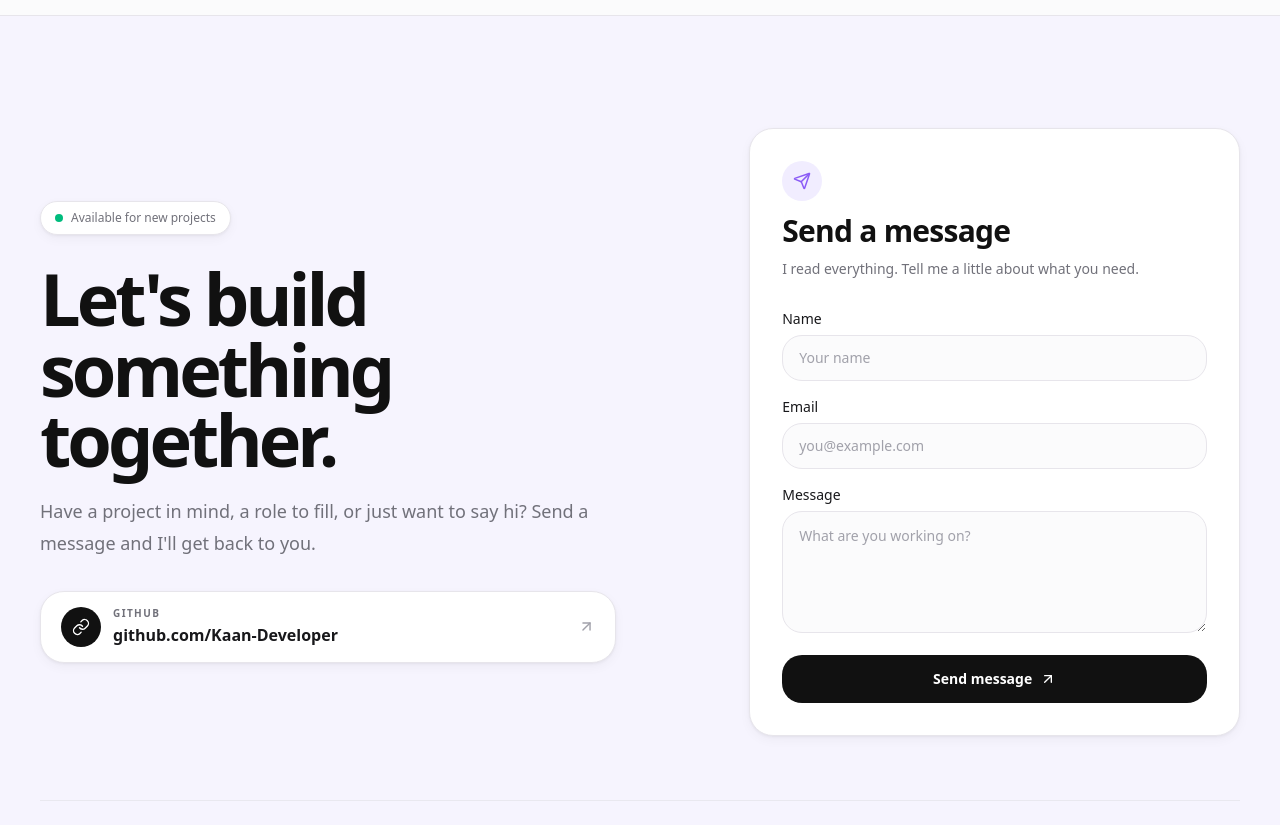
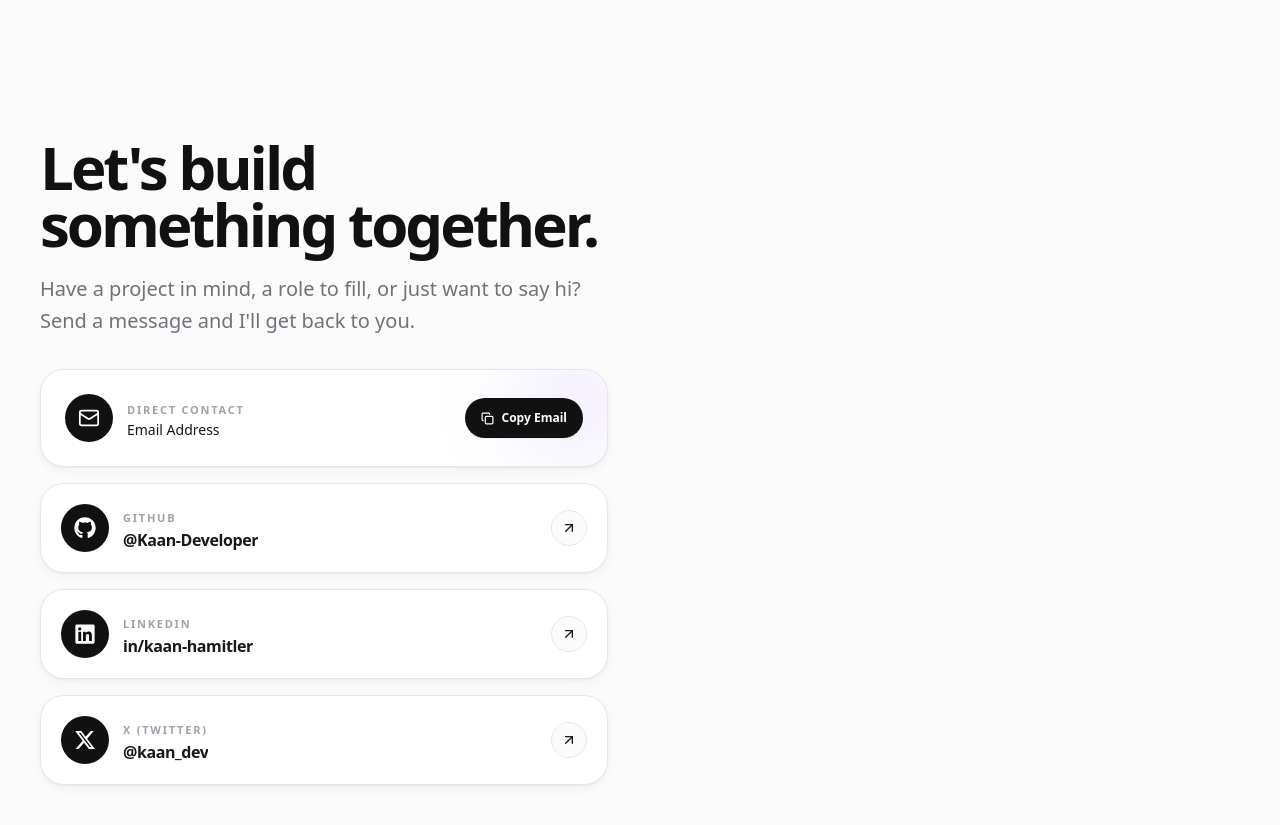
Before and after one commit to Kaan-Developer/Portfolio, a React (Vite) app: page / in a window 1280 px wide. Shown: the part 2580-3405 px from the top of the page. Built offline with nearby package versions, Linux system fonts and the light colour scheme; no server answers.

Commit message:
Add contact/social media

```diff
--- a/src/components/sections/About.tsx
+++ b/src/components/sections/About.tsx
@@ -90,7 +90,7 @@ const About = () => {
         </div>
       </div>
 
-<div className="hidden min-h-[500px] w-full md:block">
+<div className="hidden min-h-[100vh] w-full md:block">
   <RobotCanvas sceneId={2} />
 </div>
     </section>
--- a/src/components/sections/Contact.tsx
+++ b/src/components/sections/Contact.tsx
@@ -1,245 +1,100 @@
-import {
-  ArrowUpRight,
-  Mail,
-  Send,
-  Link as LinkIcon,
-} from "lucide-react";
+import { ArrowUpRight, Copy, Mail } from "lucide-react";
+import { FaGithub, FaLinkedin } from "react-icons/fa6";
 
-import { site } from "../../data/site";
-import { useContactForm } from "../../hooks/useContactForm";
+import { site, socialLinks } from "../../data/site";
+
+import Button from "../ui/Button";
 
 const Contact = () => {
-  const { status, handleSubmit } = useContactForm();
   const { contact } = site;
-  const { form } = contact;
-
-  // Gerçek bilgiler girilene kadar örnek bağlantıları gizle.
-  const visibleLinks = contact.links.filter(
-    (link) =>
-      !link.value.includes("your@email.com") &&
-      !link.value.includes("your-handle") &&
-      link.href !== "https://www.linkedin.com/",
-  );
 
   return (
     <section
       id="contact"
-      className="relative overflow-hidden border-t border-border bg-primary-light/50 px-6 py-20 md:px-10 md:py-28"
+      className="grid grid-cols-1 lg:grid-cols-2 gap-10 lg:gap-16 relative
+       overflow-hidden
+       px-6 py-20 md:px-10 md:py-28"
     >
-      <div className="mx-auto grid max-w-7xl gap-12 lg:grid-cols-[1fr_0.78fr] lg:items-center lg:gap-20">
-        {/* Intro and contact links */}
-        <div className="flex flex-col items-start">
-          <span className="mb-7 inline-flex items-center gap-2 rounded-full border border-border bg-white px-3.5 py-2 text-xs font-medium text-muted shadow-soft">
-            <span
-              className="size-2 rounded-full bg-emerald-500"
-              aria-hidden="true"
-            />
-            {contact.availability}
-          </span>
+      <div className="flex flex-col justify-center">
 
-          <h2 className="max-w-2xl text-balance text-4xl font-black leading-[0.98] tracking-[-0.055em] text-black sm:text-5xl md:text-6xl lg:text-7xl">
-            {contact.title}
-          </h2>
+        <h1 className="mt-3 max-w-xl text-balance text-4xl font-black leading-[0.95] tracking-[-0.05em] md:text-6xl">
+          {contact.title}
+        </h1>
 
-          <p className="mt-5 max-w-xl text-base leading-7 text-muted md:text-lg md:leading-8">
-            {contact.description}
-          </p>
+        <p className="mt-5 max-w-xl text-base leading-7 text-muted md:text-xl md:leading-8">
+          {contact.description}
+        </p>
 
-          <div className="mt-8 flex w-full max-w-xl flex-col gap-3">
-            {visibleLinks.map((link) => {
-                const Icon = link.label.toLowerCase() === "email"
-  ? Mail
-  : LinkIcon;
+        {/* Contact Info Boxes */}
+        <div className="mt-8 flex flex-col gap-4 max-w-xl">
+          {/* Email Box */}
+          <div className="group relative overflow-hidden rounded-3xl border border-border bg-white p-6 shadow-soft transition-all duration-300 hover:shadow-medium hover:border-border-strong">
+            {/* Ambient Background Glow */}
+            <div className="pointer-events-none absolute -right-8 -top-8 h-32 w-32 rounded-full bg-primary/10 blur-2xl transition-all duration-500 group-hover:scale-150 group-hover:bg-primary/15" />
 
-              const isExternal =
-                link.href.startsWith("https://");
+            <div className="relative flex items-center justify-between gap-4">
+              <div className="flex items-center gap-3.5">
+                <div className="flex h-12 w-12 items-center justify-center rounded-2xl bg-black text-white">
+                  <Mail size={22} strokeWidth={1.9} />
+                </div>
+                <div>
+                  <span className="text-[11px] font-semibold uppercase tracking-[0.16em] text-subtle">
+                    Direct Contact
+                  </span>
+                  <p className="text-sm font-medium text-ink">
+                    Email Address
+                  </p>
+                </div>
+              </div>
 
-              return (
-                <a
-                  key={link.label}
-                  href={link.href}
-                  target={isExternal ? "_blank" : undefined}
-                  rel={isExternal ? "noreferrer" : undefined}
-                  className="group flex min-h-[72px] items-center gap-3 rounded-2xl border border-border bg-white px-4 py-3 shadow-soft transition duration-200 hover:-translate-y-0.5 hover:border-primary/40 hover:shadow-medium sm:px-5"
-                >
-                  <span className="grid size-10 shrink-0 place-items-center rounded-full bg-black text-white transition-colors group-hover:bg-primary">
-                    <Icon
-                      size={18}
-                      strokeWidth={1.8}
-                      aria-hidden="true"
-                    />
-                  </span>
+              {/* Copy Email Tag / Badge - Pure Style, No Copy Logic */}
+              <div className="inline-flex items-center gap-2 rounded-full py-3 bg-black text-white hover:bg-ink rounded-full px-4 py-2 text-xs font-semibold text-ink shadow-2xs transition-all duration-200 select-none">
+                <Copy size={13} strokeWidth={2.2} />
+                <span>Copy Email</span>
+              </div>
+            </div>
+          </div>
+          {socialLinks.map((item) => {
+            const Icon = item.icon;
 
-                  <span className="min-w-0 flex-1">
-                    <span className="block text-[10px] font-semibold uppercase tracking-[0.14em] text-muted">
-                      {link.label}
-                    </span>
-
-                    <span className="mt-0.5 block truncate text-sm font-semibold text-ink sm:text-base">
-                      {link.value}
-                    </span>
-                  </span>
-
-                  <ArrowUpRight
-                    size={17}
-                    className="shrink-0 text-subtle transition-transform group-hover:-translate-y-0.5 group-hover:translate-x-0.5 group-hover:text-primary"
-                    aria-hidden="true"
-                  />
-                </a>
-              );
-            })}
+            return (
+               <a
+        key={item.name}
+        href={item.href}
+        target="_blank"
+        rel="noopener noreferrer"
+        className="group relative flex items-center justify-between overflow-hidden rounded-3xl border border-border bg-white p-5 shadow-soft transition-all duration-300 hover:-translate-y-0.5 hover:shadow-medium hover:border-black/30"
+      >
+        <div className="flex items-center gap-3.5 min-w-0">
+          <div className="flex h-12 w-12 shrink-0 items-center justify-center rounded-2xl bg-black text-white transition-transform duration-300 group-hover:scale-105">
+            <Icon size={22} />
+          </div>
+          <div className="min-w-0">
+            <span className="text-[11px] font-semibold uppercase tracking-[0.16em] text-subtle">
+              {item.name}
+            </span>
+            <p className="truncate text-base font-bold tracking-tight text-ink">
+              {item.username}
+            </p>
           </div>
         </div>
+        <div className="flex h-9 w-9 shrink-0 items-center justify-center rounded-full border border-border bg-bg text-ink transition-all duration-200 group-hover:border-black group-hover:bg-black group-hover:text-white">
+          <ArrowUpRight
+            size={16}
+            strokeWidth={2}
+            className="transition-transform duration-200 group-hover:translate-x-0.5 group-hover:-translate-y-0.5"
+          />
+        </div>
+      </a>
+            )
+          })}
 
-        {/* Contact form */}
-        <div className="rounded-3xl border border-border bg-white p-5 shadow-soft sm:p-7 md:p-8">
-          <div className="mb-7">
-            <span className="mb-3 inline-flex size-10 items-center justify-center rounded-2xl bg-primary-light text-primary">
-              <Send size={18} aria-hidden="true" />
-            </span>
-
-            <h3 className="text-2xl font-bold tracking-tight text-black sm:text-3xl">
-              {form.title}
-            </h3>
-
-            <p className="mt-2 text-sm leading-6 text-muted">
-              {form.description}
-            </p>
-          </div>
-
-          <form
-            onSubmit={handleSubmit}
-            className="space-y-4"
-          >
-            <div>
-              <label
-                htmlFor="contact-name"
-                className="mb-1.5 block text-sm font-medium text-ink"
-              >
-                {form.nameLabel}
-              </label>
-
-              <input
-                id="contact-name"
-                name="name"
-                type="text"
-                autoComplete="name"
-                maxLength={100}
-                required
-                placeholder={form.namePlaceholder}
-                className="w-full rounded-xl border border-border bg-bg px-4 py-3 text-sm text-ink outline-none transition placeholder:text-subtle focus:border-primary focus:ring-4 focus:ring-primary/10"
-              />
-            </div>
-
-            <div>
-              <label
-                htmlFor="contact-email"
-                className="mb-1.5 block text-sm font-medium text-ink"
-              >
-                {form.emailLabel}
-              </label>
-
-              <input
-                id="contact-email"
-                name="email"
-                type="email"
-                autoComplete="email"
-                maxLength={254}
-                required
-                placeholder={form.emailPlaceholder}
-                className="w-full rounded-xl border border-border bg-bg px-4 py-3 text-sm text-ink outline-none transition placeholder:text-subtle focus:border-primary focus:ring-4 focus:ring-primary/10"
-              />
-            </div>
-
-            <div>
-              <label
-                htmlFor="contact-message"
-                className="mb-1.5 block text-sm font-medium text-ink"
-              >
-                {form.messageLabel}
-              </label>
-
-              <textarea
-                id="contact-message"
-                name="message"
-                rows={4}
-                maxLength={2000}
-                required
-                placeholder={form.messagePlaceholder}
-                className="w-full resize-y rounded-xl border border-border bg-bg px-4 py-3 text-sm leading-6 text-ink outline-none transition placeholder:text-subtle focus:border-primary focus:ring-4 focus:ring-primary/10"
-              />
-            </div>
-
-            {/* Honeypot: simple bot-spam check */}
-            <div
-              className="absolute -left-[9999px]"
-              aria-hidden="true"
-            >
-              <label htmlFor="contact-botcheck">
-                Leave this field empty
-              </label>
-
-              <input
-                id="contact-botcheck"
-                name="botcheck"
-                tabIndex={-1}
-                autoComplete="off"
-              />
-            </div>
-
-            <button
-              type="submit"
-              disabled={status === "sending"}
-              className="inline-flex w-full items-center justify-center gap-2 rounded-xl bg-black px-5 py-3.5 text-sm font-semibold text-white transition hover:bg-primary disabled:cursor-not-allowed disabled:opacity-60"
-            >
-              {status === "sending"
-                ? form.submittingLabel
-                : form.submitLabel}
-
-              <ArrowUpRight
-                size={16}
-                aria-hidden="true"
-              />
-            </button>
-
-            {status === "success" && (
-              <p
-                role="status"
-                className="text-sm font-medium text-emerald-700"
-              >
-                {form.successMessage}
-              </p>
-            )}
-
-            {status === "error" && (
-              <p
-                role="alert"
-                className="text-sm font-medium text-red-600"
-              >
-                {form.errorMessage}
-              </p>
-            )}
-          </form>
         </div>
       </div>
 
-      {/* Footer */}
-      <div className="mx-auto mt-16 flex max-w-7xl flex-col gap-3 border-t border-border/80 pt-6 text-xs text-muted sm:flex-row sm:items-center sm:justify-between">
-        <p>{contact.footer.copyright}</p>
+      <div>
 
-        <p>{contact.footer.builtWith}</p>
-
-        <a
-          href="#top"
-          className="inline-flex items-center gap-1 font-medium text-ink transition hover:text-primary"
-        >
-          {contact.footer.backToTop}
-          <ArrowUpRight
-            size={13}
-            aria-hidden="true"
-          />
-        </a>
-      </div>
+        </div>
     </section>
   );
 };
--- a/src/components/sections/Hero.tsx
+++ b/src/components/sections/Hero.tsx
@@ -28,7 +28,7 @@ const Hero = () => {
       </div>
 
       <div>
-        <RobotCanvas sceneId={2} />
+        <RobotCanvas sceneId={1} />
       </div>
     </section>
   );
--- a/src/data/site.ts
+++ b/src/data/site.ts
@@ -1,3 +1,38 @@
+import { FaGithub, FaLinkedin, FaXTwitter, FaInstagram, FaDiscord } from "react-icons/fa6";
+import type { IconType } from "react-icons";
+
+export interface SocialLink {
+  name: string;        // Platform adı (Örn: "GitHub")
+  username: string;    // Oradaki hesap adın (Örn: "@Kaan-Developer")
+  href: string;        // Profil linkin
+  icon: IconType;      // İkon bileşeni
+  color?: string;      // İsteğe bağlı özel renk/hover efekti
+}
+
+export const socialLinks: SocialLink[] = [
+  {
+    name: "GitHub",
+    username: "@Kaan-Developer",
+    href: "https://github.com/Kaan-Developer",
+    icon: FaGithub,
+    color: "#18181b",
+  },
+  {
+    name: "LinkedIn",
+    username: "in/kaan-hamitler",
+    href: "https://www.linkedin.com/",
+    icon: FaLinkedin,
+    color: "#0a66c2",
+  },
+  {
+    name: "X (Twitter)",
+    username: "@kaan_dev",
+    href: "https://x.com/",
+    icon: FaXTwitter,
+    color: "#000000",
+  },
+];
+
 export const site = {
   name: "Kaan Hamitler",
   role: "Frontend Developer",
--- a/src/pages/AnaPage.tsx
+++ b/src/pages/AnaPage.tsx
@@ -8,7 +8,7 @@ import Contact from "../components/sections/Contact";
 
 const AnaPage = () => {
   return (
-    <main>
+    <main className="bg-bg">
       <Navbar />
       <Hero />
       <Stats />
```
